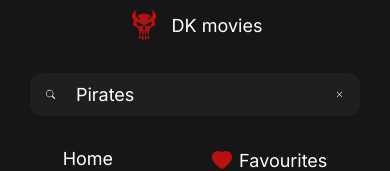
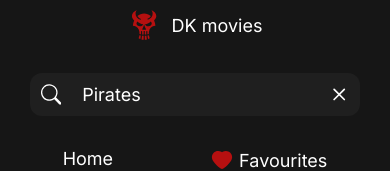
Before and after one commit to dibkb/dk-movies, a React (Create React App) app: page / in a window 390 px wide. Shown: the top 171 px of the page. Built offline with nearby package versions, Linux system fonts and the light colour scheme; no server answers.

Commit message:
minor style imporvemnet

```diff
--- a/src/components/RtAndMetacritic/RtAndMetacritic.scss
+++ b/src/components/RtAndMetacritic/RtAndMetacritic.scss
@@ -1,38 +1,44 @@
-.rt-metacritic-container{
+.rt-metacritic-container {
   margin-top: 1rem;
   display: flex;
   color: #fff;
-   & > *{
+  & > * {
     margin-right: 24px;
   }
-   .rt-container,.metacritic-container{
+  .rt-container,
+  .metacritic-container {
     display: flex;
     align-items: center;
-      & > *{
+    & > * {
       margin-right: 12px;
     }
   }
-   .rt-container img{
+  .rt-container img {
     object-fit: contain;
     max-width: 83px;
   }
-   .metacritic-container img{
+  .metacritic-container img {
     object-fit: contain;
     max-width: 42px;
   }
 }
 
-@media (max-width: 582px){
-   .rt-metacritic-container{
+@media (max-width: 582px) {
+  .rt-metacritic-container {
+    width: 100% !important;
     justify-content: space-between;
     align-items: center;
   }
-   .rt-container,.metacritic-container{
-      height: 100%!important;
+  .rt-container,
+  .metacritic-container {
+    width: 100% !important;
     flex-direction: column;
-      justify-content: space-between;
-      & > img{
-         margin-bottom: 6px;
+    // justify-content: space-around;
+    & > img {
+      margin-bottom: 16px;
+    }
+    & > span{
+      text-align: center;
     }
   }
 
--- a/src/components/SearchField/SearchField.jsx
+++ b/src/components/SearchField/SearchField.jsx
@@ -44,6 +44,7 @@ const SearchField = () => {
       />
       {typing && search !== "" && (
         <FiX
+        className = 'cancel-icon'
           style={iconStyles}
           color="#fff"
           onClick={() => setSearch("")}
--- a/src/components/SearchField/SearchField.scss
+++ b/src/components/SearchField/SearchField.scss
@@ -9,8 +9,18 @@ button{
    padding: .69rem 2.7rem;
    border-radius: 12px;
    @media (max-width: 575.98px){
+
+      display: flex;
+      align-self: center;
       width: 100%;
-      padding: .69rem 1rem;
+      padding: .69rem ;
+      & input{
+         max-width: 80%;
+      }
+      & .search-icon,.cancel-icon{
+         min-width: 20px;
+      }
+
    }
    .search-icon{
       margin-right: 1.3rem;
```
Lines whose indentation alone changed are shown as unchanged.
